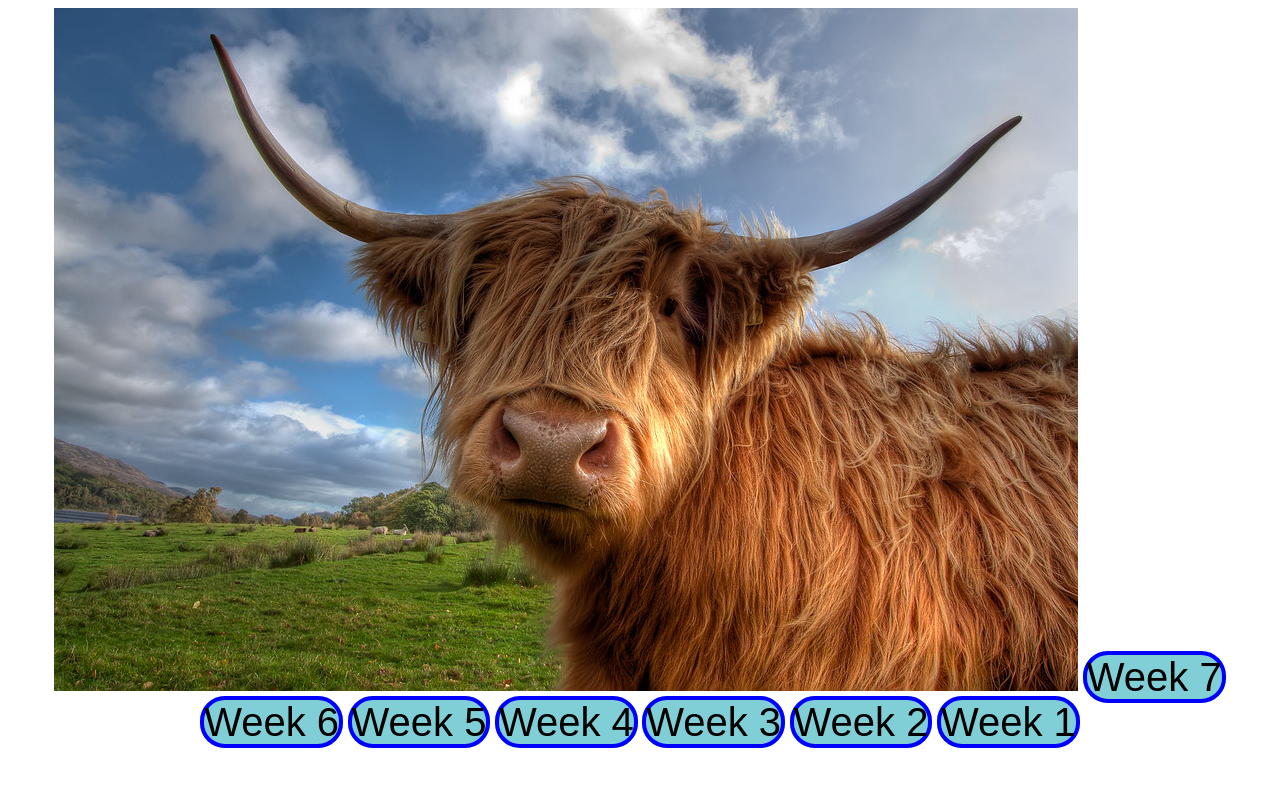
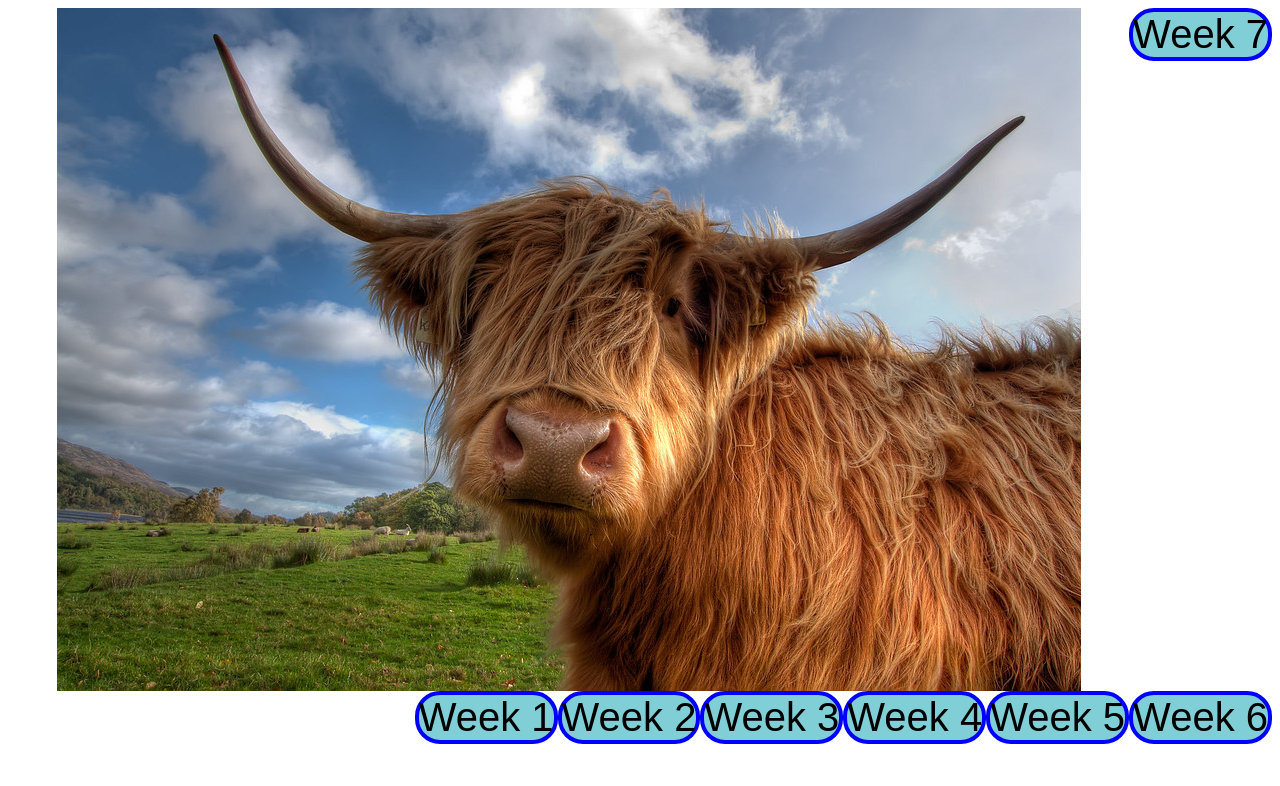
Before and after one commit to codehb/ww, a plain HTML site: page index.html in a window 1280 px wide. Drawn offline with Linux system fonts and the light colour scheme.

Commit message:
Update index.html

```diff
--- a/index.html
+++ b/index.html
@@ -3,14 +3,12 @@
         <style>
             a {
                 font-size: 40px;
-                margin: auto;
                 border: 4px solid blue;
                 border-radius: 25px;
                 background-color: #80ced6;
                 color: black;
                 text-decoration: none;
-                float: down;
-
+                float: right
             }
             a:visited {
                 color: black;
```
